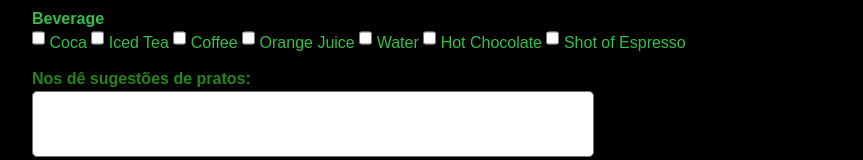
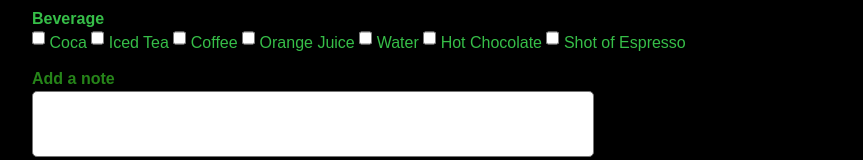
Before and after one commit to linefmv/restaurant-bar, a plain HTML site: page index.html in a window 1280 px wide. Shown: the part 677-837 px from the top of the page, without its empty margins (352-1215 px from the left). Drawn offline with Linux system fonts and the light colour scheme.

Commit message:
add note

```diff
--- a/index.html
+++ b/index.html
@@ -100,7 +100,7 @@
             </div>
         </fieldset>
         <div class="campo">
-            <label for="sugestao"> <strong> Nos dê sugestões de pratos: </strong> </em></label>
+            <label for="sugestao"> <strong>  Add a note </strong> </em></label>
             <textarea row="6" id="sugestion" name="sugestion"></textarea>
         </div>
         <button class="bottom" type="submit" onsubmit="" required> Send your order </button>
```
